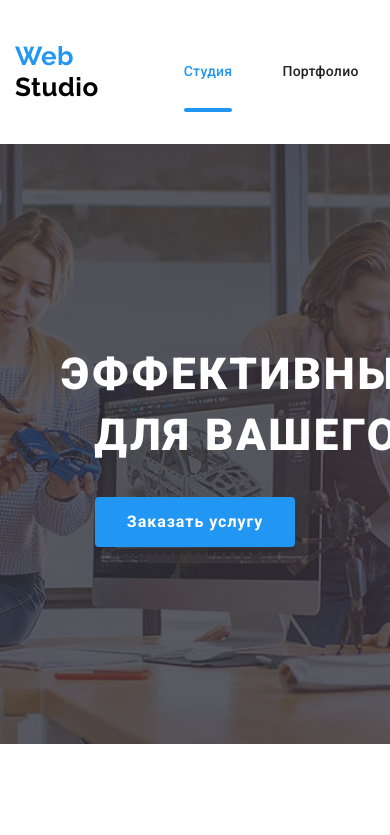
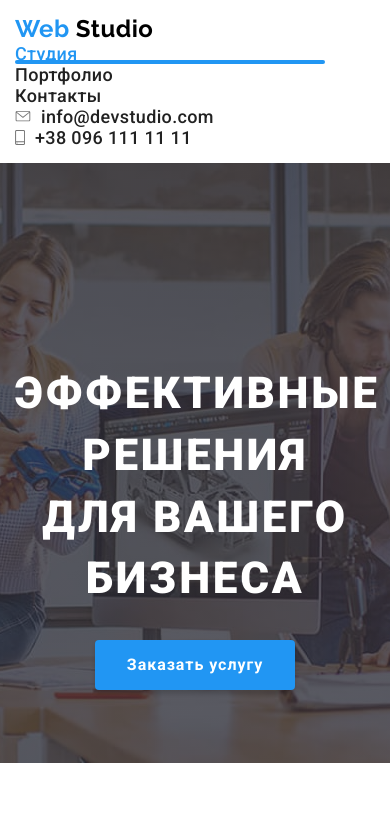
Before and after one commit to Xoyk23/goit-markup-hw-08, a plain HTML site: page index.html in a window 390 px wide. Shown: the top 835 px of the page. Drawn offline with nearby package versions, Linux system fonts and the light colour scheme.

Commit message:
Добавляет мобильные стили

```diff
--- a/sass/components/_section.scss
+++ b/sass/components/_section.scss
@@ -5,16 +5,4 @@
 
   margin-left: auto;
   margin-right: auto;
-
-  @media screen and (min-width: $mobile) {
-    width: $mobile;
-  }
-
-  @media screen and (min-width: $tablet) {
-    width: $tablet;
-  }
-
-  @media screen and (min-width: $desctop) {
-    width: $desctop;
-  }
 }
--- a/sass/layout/_header.scss
+++ b/sass/layout/_header.scss
@@ -1,4 +1,16 @@
 .logo-head {
+  display: block;
+  font-family: $second-font;
+  font-weight: bold;
+  font-size: 24px;
+  line-height: 1.17;
+  color: $main-black-color;
+
+  .logo-decoration {
+    color: $accent-color;
+  }
+
+  @media screen and (min-width: 1199px) {
     margin-right: 85px;
 
     font-family: $second-font;
@@ -6,9 +18,6 @@
     font-size: 26px;
     line-height: 1.2;
     color: $main-black-color;
-
-  .logo-decoration {
-    color: $accent-color;
   }
 }
 
@@ -18,14 +27,21 @@ header {
 }
 
 header .section {
+  padding-top: 15px;
+  padding-bottom: 15px;
+  @media screen and (min-width: $mobile) {
     padding-top: 0px;
     padding-bottom: 0px;
   }
+}
+.head .container {
+  display: block;
 
-.head .container {
+  @media screen and (min-width: $mobile) {
     display: flex;
     align-items: center;
     justify-content: space-between;
+  }
 }
 
 /* оформление навигации сайта */
@@ -35,27 +51,52 @@ header .section {
 
 .main-nav,
 .menunav {
+  display: block;
+  @media screen and (min-width: $mobile) {
     display: flex;
     align-items: center;
   }
-
+}
+// костыль, убрать потом
+// .menunav {
+//   @media screen and (max-width: $tablet) {
+//     display: none;
+//   }
+// }
 .menunav .item:not(:last-child) {
   margin-right: 50px;
 }
 
-.header-util {
-  display: flex;
-}
+.contacts-list {
+  display: block;
 
-.contacts-list {
+  @media screen and (min-width: $tablet) {
     display: flex;
 
     &-item:not(:last-child) {
       margin-right: 30px;
     }
   }
+}
 
 .menunav-links {
+  position: relative;
+
+  font-style: normal;
+  color: $primary-title-color;
+  font-weight: 500;
+  font-size: 18px;
+  line-height: 1.17;
+  letter-spacing: 0.02em;
+
+  transition: color 250ms cubic-bezier(0.4, 0, 0.2, 1);
+
+  &:hover,
+  &:focus {
+    color: $accent-color;
+  }
+
+  @media screen and (min-width: $tablet) {
     position: relative;
 
     padding-top: 32px;
@@ -73,6 +114,7 @@ header .section {
     &:hover,
     &:focus {
       color: $accent-color;
+    }
   }
 }
 
--- a/sass/layout/_hero.scss
+++ b/sass/layout/_hero.scss
@@ -22,7 +22,6 @@
   background-position: center;
 
   &-title {
-    width: 696px;
     margin-left: auto;
     margin-right: auto;
     margin-bottom: 30px;
```
Also changed, not shown: css/main.css, css/main.min.css, 2 other files. Lines whose indentation alone changed are shown as unchanged.
